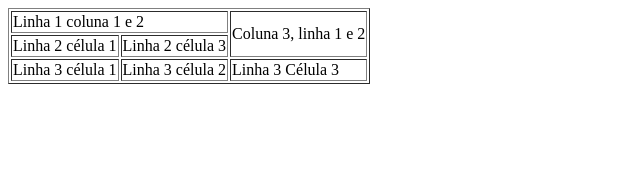
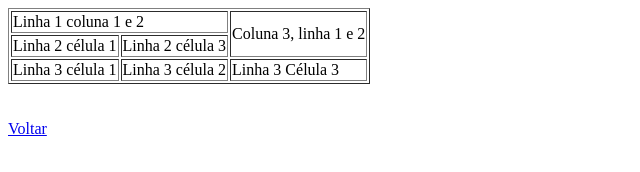
Before and after one commit to ohcao/exe01, a plain HTML site: page index.html in a window 1280 px wide. Shown: the full height of the page, 0-640 px from the left. Drawn offline with Linux system fonts and the light colour scheme.

Commit message:
Update index.html

```diff
--- a/index.html
+++ b/index.html
@@ -22,4 +22,6 @@
         </tr>
     </table>
     </body>
+    <br><br>
+    <a href="https://ohcao.github.io/trabalho/">Voltar</a>
 </html>
```
